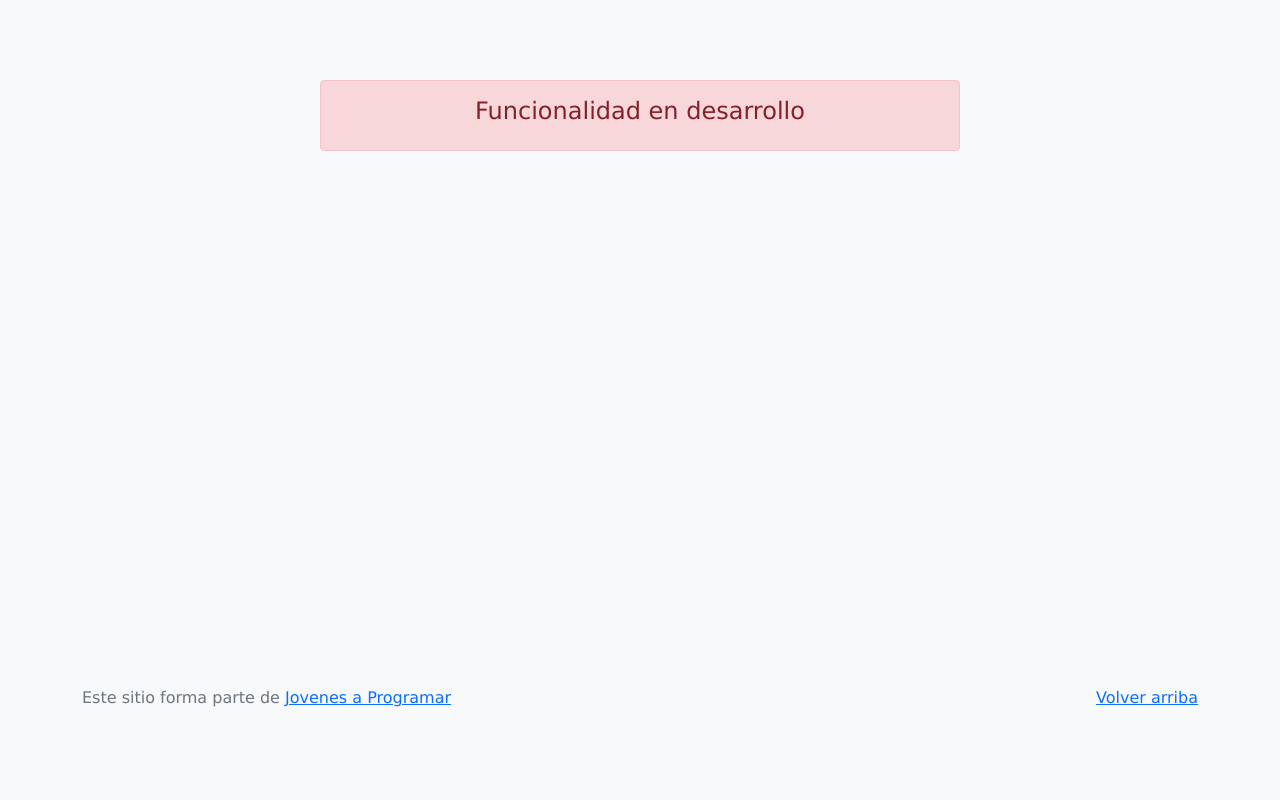
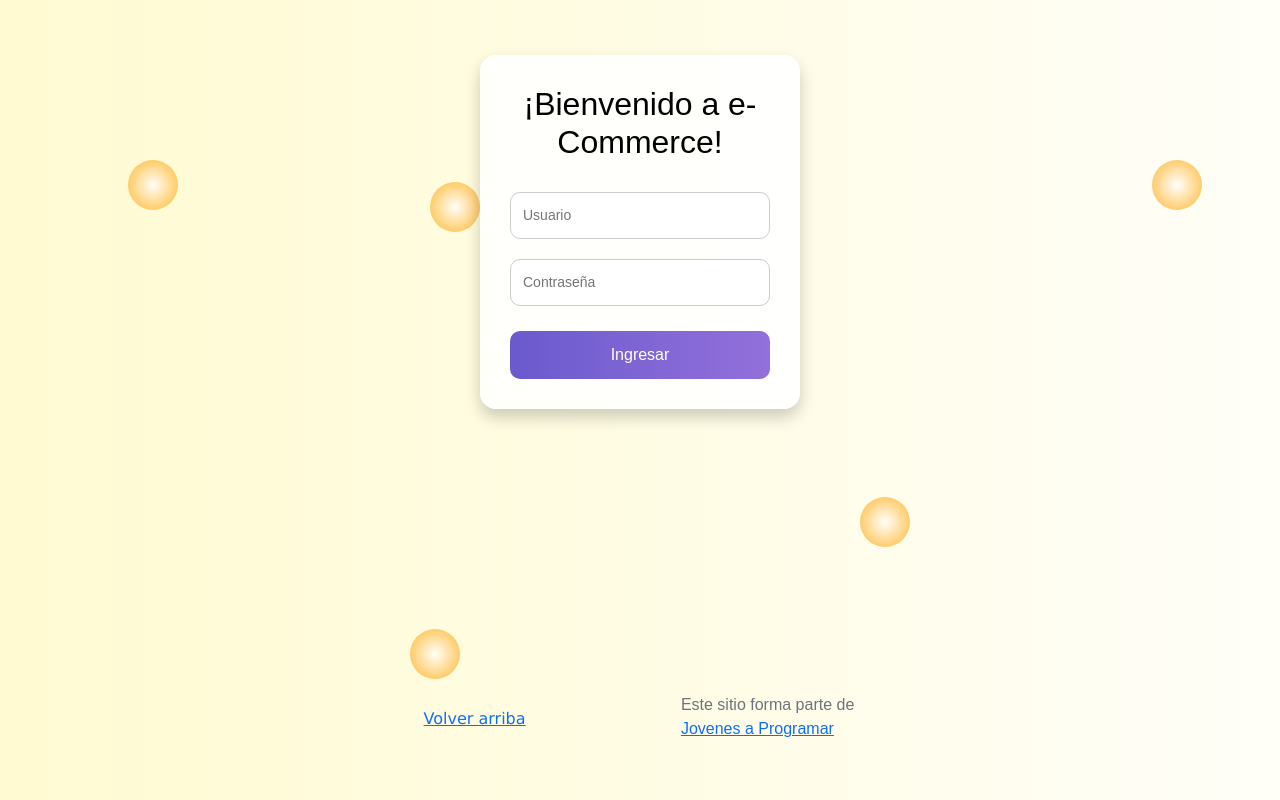
Before and after one commit to marcosrodsatt/marcosrodsatt.github.io-Proyecto-final, a plain HTML site: page login.html in a window 1280 px wide. Both pictures are taken after a click on the link "Volver arriba". Drawn offline with Linux system fonts and the light colour scheme.

Commit message:
Agregado Login y Desafíate

```diff
--- a/css/styles.css
+++ b/css/styles.css
@@ -64,10 +64,12 @@ nav a {
 footer {
   padding-top: 3rem;
   padding-bottom: 3rem;
+  display: flex;
+
 }
 
 footer p {
-  margin-bottom: .25rem;
+  margin-bottom: .25rem;;
 }
 
 .site-header a {
--- /dev/null
+++ b/css/styleslogin.css
@@ -0,0 +1,135 @@
+ body {
+      margin: 0;
+      height: 100vh;
+      justify-content: center;
+      align-items: center;
+      font-family: Arial, sans-serif;
+      background: linear-gradient(90deg, orange 0%, #fff176 40%, white 100%);;
+      background-size: 600% 600%;
+      animation: fondoMov 15s ease infinite;
+      overflow: hidden;
+      display: flex;
+      flex-direction: column;
+      justify-content: center;
+        align-items: center;
+        min-height: 100vh;
+        margin: 0;
+    }
+
+    @keyframes fondoMov {
+      0% { background-position: 0% 50%; }
+      50% { background-position: 100% 50%; }
+      100% { background-position: 0% 50%; }
+    }
+
+    /* Estilo general de las pelotas */
+    .pelota {
+      position: absolute;
+      width: 50px;
+      height: 50px;
+      background: radial-gradient(circle, #ffffff, orange);
+      border-radius: 50%;
+      opacity: 0.8;
+    }
+
+    .pelota1 { animation: mover1 8s infinite alternate ease-in-out; }
+    .pelota2 { animation: mover2 10s infinite alternate ease-in-out; }
+    .pelota3 { animation: mover3 12s infinite alternate ease-in-out; }
+    .pelota4 { animation: mover4 14s infinite alternate ease-in-out; }
+    .pelota5 { animation: mover5 16s infinite alternate ease-in-out; }
+
+    @keyframes mover1 {
+      0%   { top: 10%; left: 10%; }
+      50%  { top: 80%; left: 70%; }
+      100% { top: 20%; left: 90%; }
+    }
+
+    @keyframes mover2 {
+      0%   { top: 70%; left: 20%; }
+      50%  { top: 30%; left: 80%; }
+      100% { top: 80%; left: 60%; }
+    }
+
+    @keyframes mover3 {
+      0%   { top: 50%; left: 80%; }
+      50%  { top: 10%; left: 40%; }
+      100% { top: 70%; left: 10%; }
+    }
+
+    @keyframes mover4 {
+      0%   { top: 20%; left: 60%; }
+      50%  { top: 80%; left: 30%; }
+      100% { top: 40%; left: 90%; }
+    }
+
+    @keyframes mover5 {
+      0%   { top: 80%; left: 40%; }
+      50%  { top: 20%; left: 10%; }
+      100% { top: 70%; left: 70%; }
+    }
+
+    /* Caja de login */
+    .login-box {
+      z-index: 1;
+      background: rgba(255, 255, 255, 0.9);
+      padding: 30px;
+      border-radius: 16px;
+      box-shadow: 0 8px 16px rgba(0,0,0,0.2);
+      width: 320px;
+      text-align: center;
+      opacity: 0; /* Oculto inicialmente */
+      transform: translateY(-50px);
+      transition: opacity 1s ease, transform 1s ease;
+
+    }
+
+    .login-box.show {
+      opacity: 1;
+      transform: translateY(0);
+    }
+
+    .login-box h2 {
+      margin-bottom: 20px;
+      color: black;
+    }
+
+    .login-box input {
+      width: 100%;
+      padding: 12px;
+      margin: 10px 0;
+      border: 1px solid #ccc;
+      border-radius: 10px;
+      outline: none;
+      font-size: 14px;
+    }
+
+    .login-box input:focus {
+      border-color: #6a5acd;
+      box-shadow: 0 0 8px #9370db;
+    }
+
+    .login-box button {
+      width: 100%;
+      padding: 12px;
+      margin-top: 15px;
+      background: linear-gradient(90deg, #6a5acd, #9370db);
+      color: white;
+      border: none;
+      border-radius: 10px;
+      cursor: pointer;
+      font-size: 16px;
+      transition: transform 0.2s ease;
+    }
+
+    .login-box button:hover {
+      transform: scale(1.05);
+    }
+
+    .container {
+        display: flex;
+        justify-content: space-between;
+        align-items: center;
+    }
+    .container p {
+        margin: 0;
+    }
--- a/js/index.js
+++ b/js/index.js
@@ -11,4 +11,4 @@ document.addEventListener("DOMContentLoaded", function(){
         localStorage.setItem("catID", 103);
         window.location = "products.html"
     });
-});
+})
--- a/js/login.js
+++ b/js/login.js
@@ -0,0 +1,39 @@
+const loginBox = document.getElementById("loginBox");
+    let timeout;
+
+    function mostrarLogin() {
+      loginBox.classList.add("show");
+
+      // Reinicia el temporizador cada vez que se mueve el mouse
+      clearTimeout(timeout);
+      timeout = setTimeout(() => {
+        loginBox.classList.remove("show");
+      }, 6000); // Se oculta después de 3 segundos sin movimiento
+    }
+
+    document.addEventListener("mousemove", mostrarLogin);
+
+
+    document.addEventListener('DOMContentLoaded', function(){
+
+    let submitbttn = document.getElementById('submitbttn');
+
+    submitbttn.addEventListener('click', function(){
+
+      let username = document.getElementById('username').value.trim();
+      let password = document.getElementById('password').value.trim();
+
+
+
+    if (username === "" || password === "") {
+      alert("Por favor completa todos los campos");
+      return;
+    }
+
+    // Guardar en sesión
+    sessionStorage.setItem("user", username);
+
+    // Redirigir
+    window.location.href = "index.html";
+  })
+  });
--- a/login.html
+++ b/login.html
@@ -9,6 +9,7 @@
   <link href="https://fonts.googleapis.com/css?family=Raleway:300,300i,400,400i,700,700i,900,900i" rel="stylesheet">
   <link href="css/bootstrap.min.css" rel="stylesheet">
   <link href="css/styles.css" rel="stylesheet">
+  <link href="css/styleslogin.css" rel="stylesheet">
   <style>
     body {
       background-color: rgb(248, 249, 250);
@@ -18,18 +19,28 @@
 
 <body>
   <main class="mt-5">
-    <div class="container">
-      <div class="alert alert-danger text-center" role="alert">
-        <h4 class="alert-heading">Funcionalidad en desarrollo</h4>
-      </div>
-    </div>
+    <div class="pelota pelota1"></div>
+  <div class="pelota pelota2"></div>
+  <div class="pelota pelota3"></div>
+  <div class="pelota pelota4"></div>
+  <div class="pelota pelota5"></div>
+
+  <!-- Caja de login -->
+  <div class="login-box" id="loginBox">
+    <h2>¡Bienvenido a e-Commerce!</h2>
+    <form>
+      <input id="username" type="text" placeholder="Usuario">
+      <input id="password" type="password" placeholder="Contraseña">
+      <button type="button" id="submitbttn">Ingresar</button>
+    </form>
+  </div>
   </main>
   <footer class="text-muted">
     <div class="container">
       <p class="float-end">
-        <a href="#">Volver arriba</a>
-      </p>
-      <p>Este sitio forma parte de <a href="https://jovenesaprogramar.edu.uy/" target="_blank">Jovenes a Programar</a></p>
+        <a href="#">Volver arriba</a></p>
+        </div>
+      <div><p>Este sitio forma parte de <a href="https://jovenesaprogramar.edu.uy/" target="_blank">Jovenes a Programar</a></p>
     </div>
   </footer>
   <script src="js/login.js"></script>
```
Also changed, not shown: categories.html (+1 -0 lines), index.html (+1 -0 lines), js/init.js (+11 -0 lines), product-info.html (+3 -0 lines), products.html (+1 -0 lines).
